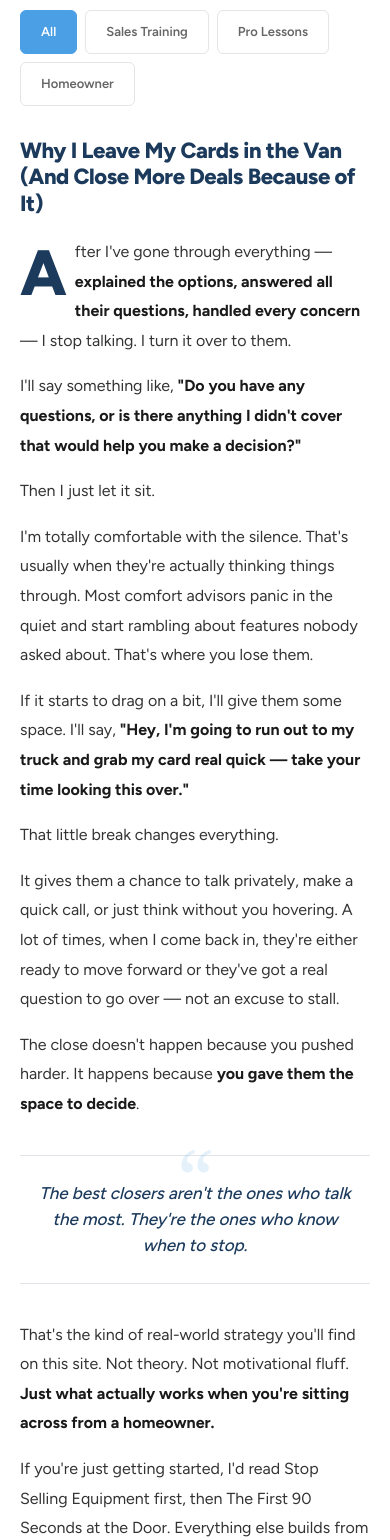
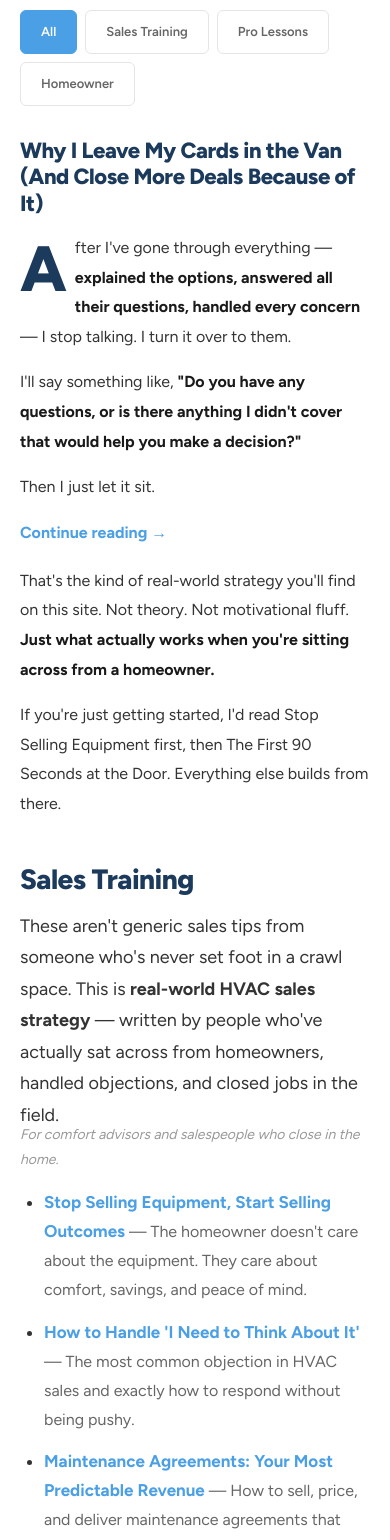
Before and after one commit to Ishack94/HVAC-sales-master, a React (Vite) app: page / in a window 390 px wide. Shown: the part 434-1974 px from the top of the page. Built offline with nearby package versions, Linux system fonts and the light colour scheme.

Commit message:
polish: truncate preview, fix spacing, fix bullets, fix orphan card, fix range

```diff
--- a/src/pages/Home.jsx
+++ b/src/pages/Home.jsx
@@ -62,6 +62,7 @@ export default function Home() {
   const [message, setMessage] = useState('')
   const [search, setSearch] = useState('')
   const [activeCategory, setActiveCategory] = useState('all')
+  const [previewExpanded, setPreviewExpanded] = useState(false)
   const searchTimerRef = useRef(null)
 
   // Scroll reveal
@@ -210,27 +211,25 @@ export default function Home() {
           {!isFiltering && (
             <div className={`${styles.body} reveal`}>
               <h2>Why I Leave My Cards in the Van (And Close More Deals Because of It)</h2>
-
               <p>After I've gone through everything — <strong>explained the options, answered all their questions, handled every concern</strong> — I stop talking. I turn it over to them.</p>
-
               <p>I'll say something like, <strong>"Do you have any questions, or is there anything I didn't cover that would help you make a decision?"</strong></p>
-
               <p>Then I just let it sit.</p>
-
+              {!previewExpanded && (
+                <button type="button" className={styles.continueReading} onClick={() => setPreviewExpanded(true)}>
+                  Continue reading →
+                </button>
+              )}
+              {previewExpanded && (
+                <>
                   <p>I'm totally comfortable with the silence. That's usually when they're actually thinking things through. Most comfort advisors panic in the quiet and start rambling about features nobody asked about. That's where you lose them.</p>
-
                   <p>If it starts to drag on a bit, I'll give them some space. I'll say, <strong>"Hey, I'm going to run out to my truck and grab my card real quick — take your time looking this over."</strong></p>
-
                   <p>That little break changes everything.</p>
-
                   <p>It gives them a chance to talk privately, make a quick call, or just think without you hovering. A lot of times, when I come back in, they're either ready to move forward or they've got a real question to go over — not an excuse to stall.</p>
-
                   <p>The close doesn't happen because you pushed harder. It happens because <strong>you gave them the space to decide</strong>.</p>
-
                   <blockquote>The best closers aren't the ones who talk the most. They're the ones who know when to stop.</blockquote>
-
+                </>
+              )}
               <p>That's the kind of real-world strategy you'll find on this site. Not theory. Not motivational fluff. <strong>Just what actually works when you're sitting across from a homeowner.</strong></p>
-
               <p>If you're just getting started, I'd read <Link to="/sales/stop-selling-equipment-start-selling-outcomes" onClick={() => trackEvent('start_here_click', { article_title: 'Stop Selling Equipment' })}>Stop Selling Equipment</Link> first, then <Link to="/sales/first-90-seconds-at-the-door" onClick={() => trackEvent('start_here_click', { article_title: 'First 90 Seconds' })}>The First 90 Seconds at the Door</Link>. Everything else builds from there.</p>
             </div>
           )}
@@ -294,9 +293,6 @@ export default function Home() {
             </div>
           )}
 
-          {!isFiltering && <hr className={styles.sectionDivider} />}
-
-
           {/* Homeowner */}
           {showHomeowner && filteredHomeowner.length > 0 && (
             <div className={`${styles.section} ${styles.sectionWhite} reveal`}>
@@ -326,8 +322,6 @@ export default function Home() {
           {/* Closing content — only when not filtering */}
           {!isFiltering && (
             <div className={`${styles.body} ${styles.noDropCap} reveal`}>
-              <blockquote>The best technicians never stop learning. The best closers never stop either.</blockquote>
-
               <h2>Who Built This</h2>
               <p>HVAC Sales Master was built by someone who's been in the trades — not a marketing agency, not a content mill. Every article comes from real experience in the field: running service calls, sitting at kitchen tables, handling objections, and training other techs.</p>
               <p><strong>No fluff. Just what actually works.</strong></p>
--- a/src/pages/Home.module.css
+++ b/src/pages/Home.module.css
@@ -83,8 +83,8 @@
   font-size: 30px;
   font-weight: 800;
   color: #1b3a5c;
-  margin-top: 52px;
-  margin-bottom: 20px;
+  margin-top: 36px;
+  margin-bottom: 16px;
   line-height: 1.2;
 }
 
@@ -150,6 +150,24 @@
   font-style: normal;
   line-height: 1;
   pointer-events: none;
+}
+
+.continueReading {
+  display: inline-block;
+  background: none;
+  border: none;
+  padding: 0;
+  cursor: pointer;
+  font-family: 'Figtree', sans-serif;
+  font-size: 16px;
+  font-weight: 700;
+  color: #4a9fe5;
+  margin-bottom: 24px;
+  transition: color 0.2s ease;
+}
+
+.continueReading:hover {
+  color: #0e2340;
 }
 
 /* Search + Filter */
@@ -228,8 +246,8 @@
 
 .section {
   margin: 0 -32px;
-  margin-top: 48px;
-  padding: 40px 32px 48px;
+  margin-top: 24px;
+  padding: 32px 32px 36px;
 }
 
 /* Subtle gradient divider between major sections */
@@ -237,7 +255,7 @@
   border: 0;
   height: 1px;
   background: linear-gradient(to right, rgba(14, 35, 64, 0), rgba(14, 35, 64, 0.12), rgba(14, 35, 64, 0));
-  margin: 48px 0;
+  margin: 24px 0;
 }
 
 .sectionWhite {
@@ -272,7 +290,7 @@
 .divider {
   border: none;
   border-top: 1px solid #e5e5e5;
-  margin: 48px 0;
+  margin: 24px 0;
 }
 
 /* Article list */
@@ -296,15 +314,12 @@
   text-decoration: none;
   border-bottom: 1px solid transparent;
   font-weight: 500;
-  padding-left: 0;
-  display: inline-block;
-  transition: border-color 0.3s ease, color 0.2s ease, padding-left 0.2s ease;
+  transition: border-color 0.3s ease, color 0.2s ease;
 }
 
 .articleLink:hover {
   color: #3a8cd0;
   border-bottom: 1px solid #4a9fe5;
-  padding-left: 8px;
 }
 
 .articleDesc {
@@ -457,12 +472,12 @@
 
   .section {
     margin: 0 -20px;
-    margin-top: 48px;
-    padding: 36px 20px 44px;
+    margin-top: 16px;
+    padding: 28px 20px 32px;
   }
 
   .sectionDivider {
-    margin: 32px 0;
+    margin: 16px 0;
   }
 
   .sectionH2 {
--- a/src/pages/Resources.jsx
+++ b/src/pages/Resources.jsx
@@ -71,8 +71,12 @@ function LoadCalculator({ onTransfer }) {
     const subtotal = baseBTU + windowBTU + doorBTU + occupantBTU
     const totalBTU = subtotal * insulation * climate * sun
     const tonnage = Math.round((totalBTU / 12000) * 2) / 2
-    const rangeLow = Math.floor(tonnage * 2) / 2
-    const rangeHigh = Math.ceil(tonnage * 2) / 2
+    let rangeLow = Math.floor(tonnage * 2) / 2
+    let rangeHigh = Math.ceil(tonnage * 2) / 2
+    if (rangeLow === rangeHigh) {
+      rangeLow = Math.max(1.5, tonnage - 0.5)
+      rangeHigh = tonnage
+    }
 
     return { totalBTU: Math.round(totalBTU), tonnage, rangeLow, rangeHigh }
   }, [sqft, ceiling, windows, doors, occupants, insulation, climate, sun])
--- a/src/pages/Resources.module.css
+++ b/src/pages/Resources.module.css
@@ -39,8 +39,6 @@
 
 .boxGrid > :last-child:nth-child(odd) {
   grid-column: 1 / -1;
-  max-width: calc(50% - 8px);
-  margin: 0 auto;
 }
 
 .box {
```
Lines whose indentation alone changed are shown as unchanged.
